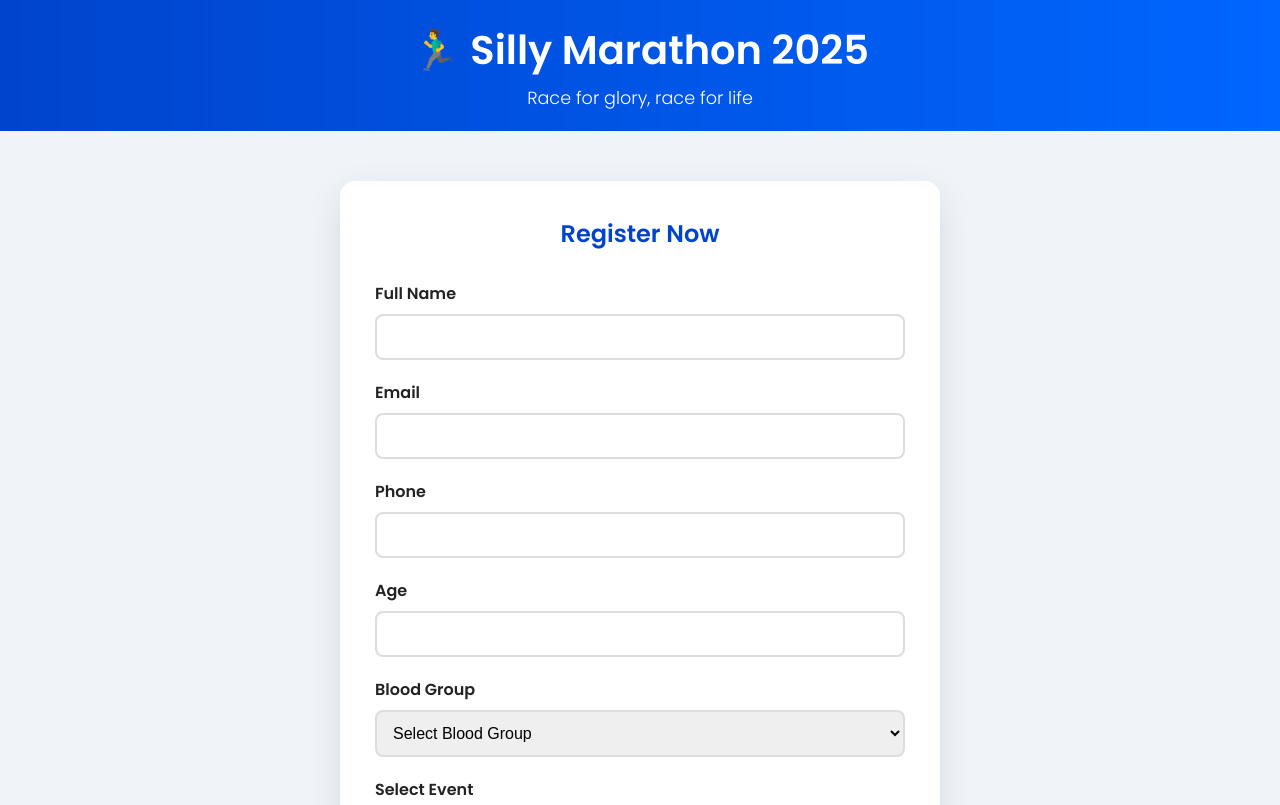
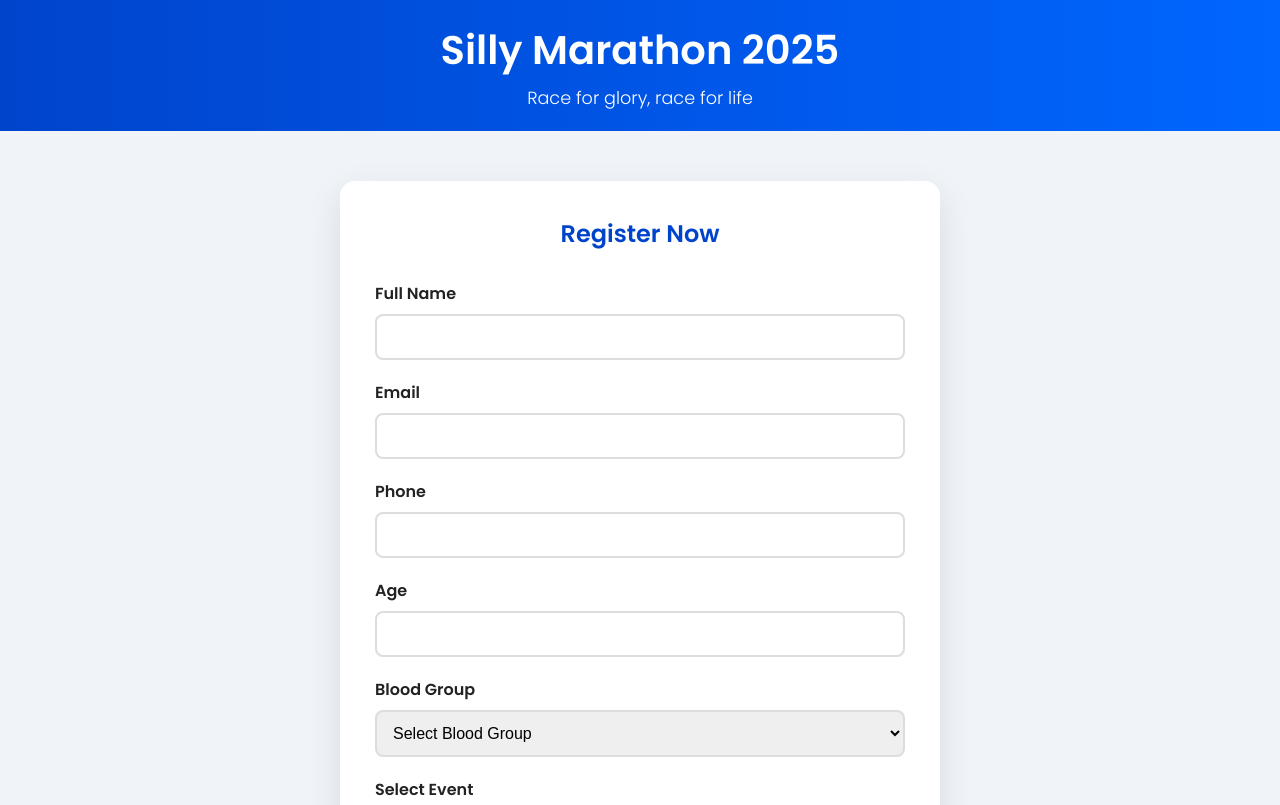
Before and after one commit to sillymarathon/sillymarathon.github.io, a plain HTML site: page form.html in a window 1280 px wide. Shown: the top 805 px of the page. Drawn offline with Linux system fonts and the light colour scheme.

Commit message:
updated on Apr 16 5:06PMAM

```diff
--- a/form.html
+++ b/form.html
@@ -148,7 +148,7 @@
   <body>
     <header>
       <div class="logo">
-        <h1>🏃‍♂️ Silly Marathon 2025</h1>
+        <h1>Silly Marathon 2025</h1>
         <p>Race for glory, race for life</p>
       </div>
     </header>
```
Also changed, not shown: index.html (+1 -1 lines).
